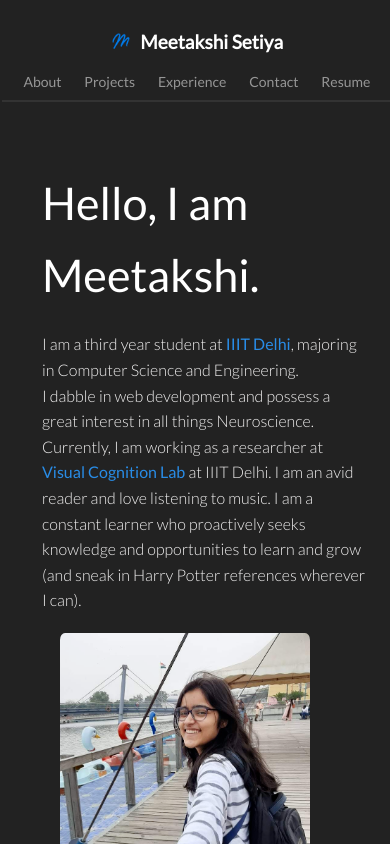
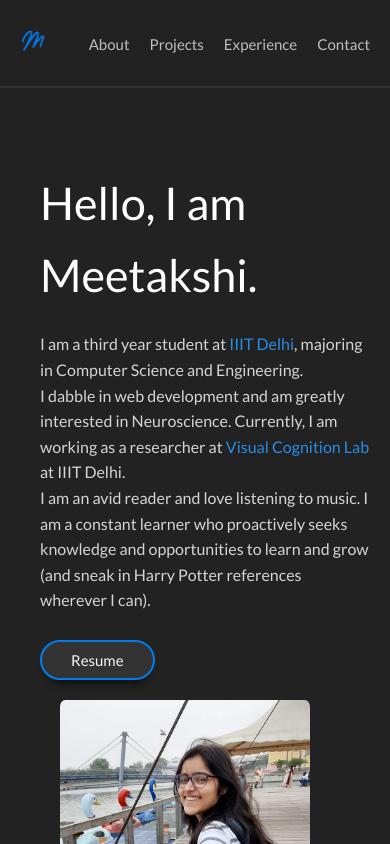
Before and after one commit to meetakshi253/Meetakshis-Portfolio, a React (Create React App) app: page / in a window 390 px wide. Shown: the top 844 px of the page. Built offline with nearby package versions, Linux system fonts and the light colour scheme.

Commit message:
UI changes

```diff
--- a/src/components/About.js
+++ b/src/components/About.js
@@ -1,9 +1,10 @@
+
 import ImgWithFallback from "../shared/ImgWithFallback"
 
 function About() {
 
     var college = <a className="link about-content-link" id="about-college-link" href="https://www.iiitd.ac.in">IIIT Delhi</a>
-    var lab = <a className="link about-content-link" id="about-sbilab-link" href="http://sbilab.iiitd.edu.in">Visual Cognition Lab</a>
+    var lab = <a className="link about-content-link" id="about-sbilab-link" href="https://sites.google.com/iiitd.ac.in/sonia-baloni-ray/team">Visual Cognition Lab</a>
 
     return (
         <section id="About" className="content">
@@ -21,13 +22,13 @@ function About() {
                     </h2>
                     <p className="container-message-details">
                         I am a third year student at {college}, majoring in Computer Science and Engineering. <br />
-                        I dabble in web development and possess a great interest in all things Neuroscience. Currently, I am working as a researcher at {lab} at IIIT Delhi.
+                        I dabble in web development and am greatly interested in Neuroscience. Currently, I am working as a researcher at {lab} at IIIT Delhi. <br />
                         I am an avid reader and love listening to music.
                         I am a constant learner who proactively seeks knowledge and opportunities to learn and grow (and sneak in Harry Potter references wherever I can).
                     </p>
-                    {/* <button className="btn container-downloadcv-button" onClick={() => { let newWindow = window.open('http://tiny.cc/Meetakshis_Resume', 'security'); newWindow.opener = null }}>
+                    <button className="btn container-downloadcv-button" onClick={() => { let newWindow = window.open('http://tiny.cc/Meetakshis_Resume', 'security'); newWindow.opener = null }}>
                         Resume
-                    </button> */}
+                    </button>
                 </div>
             </div>
         </section>
--- a/src/components/Experience.js
+++ b/src/components/Experience.js
@@ -16,7 +16,7 @@ class Projects extends Component {
             <section id="Experience" className="content" >
                 <div className="container">
                     <div className="container-projects">
-                        <h3 className="section-title" style={{ marginBottom: "10px" }}><span>Experience</span></h3>
+                        <h3 className="section-title" style={{ marginBottom: "10px" }}><span className="section-title-span">Experience</span></h3>
                         <div className="all-cards">
                             {projectdetails}
                         </div>
--- a/src/components/Footer.js
+++ b/src/components/Footer.js
@@ -1,32 +1,12 @@
-import { FontAwesomeIcon } from "@fortawesome/react-fontawesome";
 
-import {
-    faGithub,
-    faLinkedin,
-    faTwitter,
-    faInstagram,
-    faBehance,
-    faLastfm,
-} from "@fortawesome/free-brands-svg-icons";
 
 function Footer() {
     return (
 
         <footer>
             <div className="Footer">
-                <div className="Footer-content-links Footer-item">
-                    Connect with me:
-                    <a href="https://github.com/meetakshi253" className="social"><FontAwesomeIcon icon={faGithub} size="lg" /><span className="visually-hidden">Github</span></a>
-                    <a href="https://www.linkedin.com/in/meetakshisetiya/" className="social"><FontAwesomeIcon icon={faLinkedin} size="lg" /><span className="visually-hidden">Linkedin</span></a>
-                    <a href="https://twitter.com/metsetwhoo" className="social"><FontAwesomeIcon icon={faTwitter} size="lg" /><span className="visually-hidden">Twitter</span></a>
-                    <a href="https://www.instagram.com/metsetwho/" className="social"><FontAwesomeIcon icon={faInstagram} size="lg" /><span className="visually-hidden">Instagram</span></a>
-                    <a href="https://www.behance.net/meetakshi" className="social"><FontAwesomeIcon icon={faBehance} size="lg" /><span className="visually-hidden">Behance</span></a>
-                    <a href="https://www.last.fm/user/darthgraffiti" className="social"><FontAwesomeIcon icon={faLastfm} size="lg" /><span className="visually-hidden">Last FM</span></a>
-                </div>
-
                 <div className="Footer-content-copyright Footer-item">
-                    <p id="p-ft">© Meetakshi Setiya 2021 </p>
-
+                    <p id="p-ft" color="#f1f0f0">© Meetakshi Setiya | 2021 </p>
                 </div>
             </div>
         </footer>
--- a/src/components/Navbar.js
+++ b/src/components/Navbar.js
@@ -1,15 +1,16 @@
 import React from "react"
+import ImgWithFallback from "../shared/ImgWithFallback"
 
 function Navbar() {
     return (
         <header className="header-navbar sticky">
             <div className="header">
                 <div id="logo-details">
-                    <img
+                    <ImgWithFallback
                         className="logo"
                         alt="meetakshi"
-                        src="./ms-2.png" />
-                    <h1 id="h1-tag">Meetakshi Setiya</h1>
+                        src="./ms-2.png"
+                    />
                 </div>
                 <div className="container container-nav">
                     <a href="#About" alt="about" className="nav-item">
@@ -20,8 +21,6 @@ function Navbar() {
                         Experience</a>
                     <a href="#Contact" alt="contact" className="nav-item">
                         Contact</a>
-                    <a href="http://tiny.cc/Meetakshis_Resume" alt="resume" className="nav-item" target="_blank" rel="noopener noreferrer">
-                        Resume</a>
                 </div>
             </div>
         </header>
--- a/src/components/Projects.js
+++ b/src/components/Projects.js
@@ -16,7 +16,7 @@ class Projects extends Component {
             <section id="Projects" className="content">
                 <div className="container">
                     <div className="container-projects">
-                        <h3 className="section-title"><span>Projects</span></h3>
+                        <h3 className="section-title"><span className="section-title-span">Projects</span></h3>
                         <div className="all-cards">
                             {projectdetails}
                         </div>
--- a/src/index.css
+++ b/src/index.css
@@ -10,7 +10,6 @@ body {
   overflow: auto;
   margin: 0;
   padding: 0;
-  width: 99%;
   overflow-x: hidden;
 }
 
@@ -31,14 +30,8 @@ main {
 
 .title {
   font-weight: 500;
-  font-size: 48px;
+  font-size: 45px;
   margin-bottom: 20px;
-}
-
-span {
-  background-size: 100% 5%;
-  background-repeat: repeat-x;
-  background-position: left 0% bottom 10%;
 }
 
 #h1-tag {
@@ -47,7 +40,10 @@ span {
   font-weight: 700;
 }
 
-span {
+.section-title-span {
+  background-size: 100% 5%;
+  background-repeat: repeat-x;
+  background-position: left 0% bottom 10%;
   background-image: linear-gradient(
     90deg,
     #007ced 0%,
@@ -62,7 +58,7 @@ span {
   flex-direction: row;
   justify-content: space-between;
   align-items: center;
-  max-width: 100%;
+  max-width: 78%;
 }
 
 .container-projects {
@@ -77,37 +73,30 @@ span {
   margin-left: 10px;
   padding-left: 20px;
   text-align: left;
-  max-width: 40vw;
+  max-width: 38vw;
   margin: 0 20px 20px 20px;
   line-height: 1.6;
 }
 
 .container-message-details {
-  font-weight: 300;
-  font-size: 19px;
+  font-weight: 400;
+  font-size: 17px;
   font-family: inherit;
-  color: #f1f0f0;
+  color: #d5d5d5;
   width: inherit;
   margin: 0;
 }
 
 .about-img {
-  max-width: 350px;
+  max-width: 300px;
   border-radius: 2%;
   object-fit: contain;
-}
-
-#logo-details {
-  font-size: 18px;
-  font-weight: 600;
-  text-align: center;
 }
 
 .logo {
   margin-left: 20px;
   margin-right: 10px;
-  max-width: 13%;
-  width: 12%;
+  width: 40px;
 }
 
 .btn {
@@ -152,7 +141,7 @@ header {
 
 .nav-item {
   font-family: inherit;
-  font-size: 17px;
+  font-size: 16px;
   font-weight: 400;
   text-decoration: none;
   color: #bfbfbf;
@@ -205,7 +194,7 @@ header {
 .sticky {
   position: fixed;
   top: 0;
-  width: 100vw;
+  width: 100%;
 }
 
 .sticky + .content {
@@ -231,7 +220,7 @@ form {
   text-rendering: auto;
   width: 100%;
   resize: vertical;
-  font-weight: 300;
+  font-weight: 400;
   font-family: inherit;
   font-size: 15px;
   background-color: transparent;
@@ -260,6 +249,7 @@ label {
   margin-top: 4px;
   margin-bottom: -17px;
   font-weight: 500;
+  color: #f1f0f0;
 }
 
 .section-title {
@@ -308,6 +298,7 @@ footer {
 }
 
 .form-container {
+  margin-top: 15px;
   display: flex;
   flex-direction: row;
   align-items: center;
@@ -315,11 +306,12 @@ footer {
   width: 100%;
 }
 
-.Footer-content-links {
+.Footer-content {
   display: flex;
   flex-direction: row;
   color: #929292;
   font-size: 15px;
+  font-weight: 300;
   align-items: center;
 }
 
@@ -327,6 +319,11 @@ footer {
   color: #929292;
   padding: 10px;
   margin: 5px;
+}
+
+.social-name
+{
+  margin-left: 5px;
 }
 
 .social:hover {
@@ -394,7 +391,7 @@ footer {
 .card {
   padding: 20px;
   display: flex;
-  flex-direction: row;
+  flex-direction: column;
   align-items: center;
   margin: 20px 20px 20px 20px;
   background-color: #282828;
@@ -439,8 +436,8 @@ footer {
 
 .card-body-details {
   font-size: 16px;
-  font-weight: 300;
-  color: #f1f0f0;
+  font-weight: 400;
+  color: #d5d5d5;
   margin: 7px 0 5px 0;
 }
 
@@ -448,31 +445,16 @@ footer {
   margin-top: 4px;
   color: #bfbfbf;
   font-size: 14px;
-  font-weight: 400;
+  font-weight: 300;
   text-transform: uppercase;
 }
 
-.visually-hidden {
-  border: 0;
-  padding: 0;
-  margin: 0;
-  position: absolute !important;
-  height: 1px;
-  width: 1px;
-  overflow: hidden;
-  clip: rect(
-    1px 1px 1px 1px
-  ); /* IE6, IE7 - a 0 height clip, off to the bottom right of the visible 1px box */
-  clip: rect(
-    1px,
-    1px,
-    1px,
-    1px
-  ); /*maybe deprecated but we need to support legacy browsers */
-  clip-path: inset(
-    50%
-  ); /*modern browsers, clip-path works inwards from each corner*/
-  white-space: nowrap; /* added line to stop words getting smushed together (as they go onto seperate lines and some screen readers do not understand line feeds as a space */
+.ft-para
+{
+  font-size: 17px;
+  color: #f1f0f0;
+  display: block;
+  padding-bottom: 10px;
 }
 
 /*------------- MAKE RESPONSIVE ---------------*/
@@ -526,6 +508,11 @@ footer {
 @media screen and (max-width: 800px) {
   .container {
     flex-direction: column-reverse;
+    max-width: 100%;
+  }
+
+  .card {
+    flex-direction: row;
   }
 
   .container-message {
@@ -537,18 +524,8 @@ footer {
     justify-content: center;
   }
 
-  .logo-details {
-    font-weight: 400px;
-    font-size: 10px;
-  }
-
   .nav-item {
     font-size: 15px;
-    text-decoration: none;
-    color: #969696;
-    padding: 0;
-    margin: 20px 10px 10px 10px;
-    position: relative;
   }
 
   .card-body-title-link {
@@ -559,8 +536,9 @@ footer {
     margin: 3px 7px 10px 0;
   }
 
-  .logo {
-    margin-left: 0;
+  .social {
+    padding: 5px;
+    margin: 8px;
   }
 
   .title{
@@ -579,11 +557,6 @@ footer {
     font-size: 14px;
   }
 
-  .header {
-    flex-direction: column;
-    border-bottom: 2px solid #333;
-  }
-
   footer {
     width: 100vw;
   }
@@ -592,22 +565,17 @@ footer {
     padding: 2px;
   }
 
-  .social {
-    padding: 5px;
-    margin: 5px;
+  .section-title {
+    font-size: 36px;
   }
 
   .logo {
-    margin-right: 10px;
-    max-width: 5%;
-    width: 5%;
+    width: 25px;
   }
 
-  .section-title {
-    font-size: 36px;
-  }
   .nav-item {
-    margin: 20px auto 10px auto;
+    left: 0;
+    margin: 5px 10px 10px 10px;
   }
 }
 
@@ -616,15 +584,17 @@ footer {
     margin-top: 40px;
     margin-bottom: 90px;
   }
+
   .card {
     flex-direction: column;
   }
+
   .card-body {
     margin: 15px 5px 0 5px;
   }
 
   .nav-item {
-    font-size: 14px;
+    font-size: 15px;
   }
 
   .card-body-title-link {
```
Also changed, not shown: src/components/Contact.js (+23 -4 lines).
